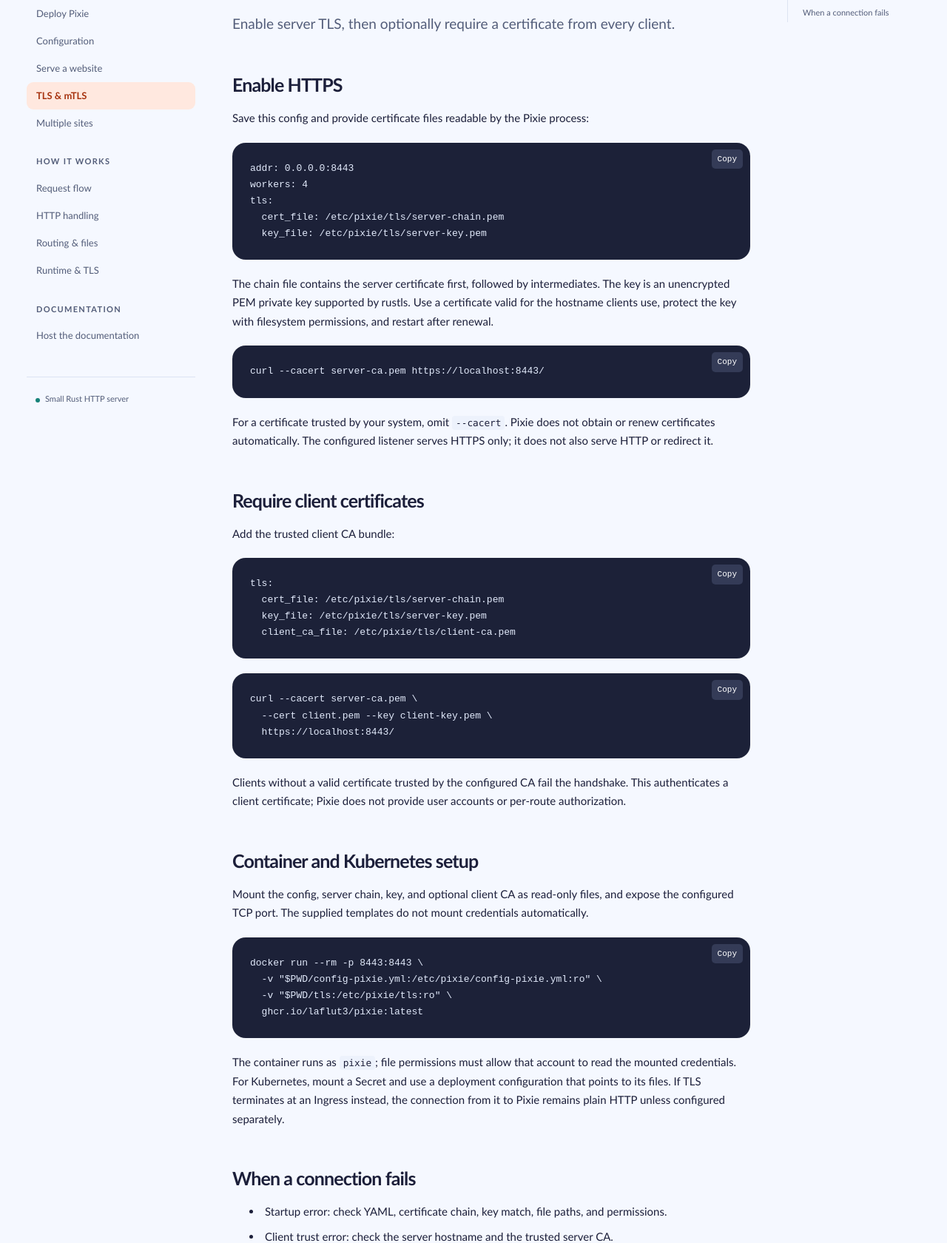
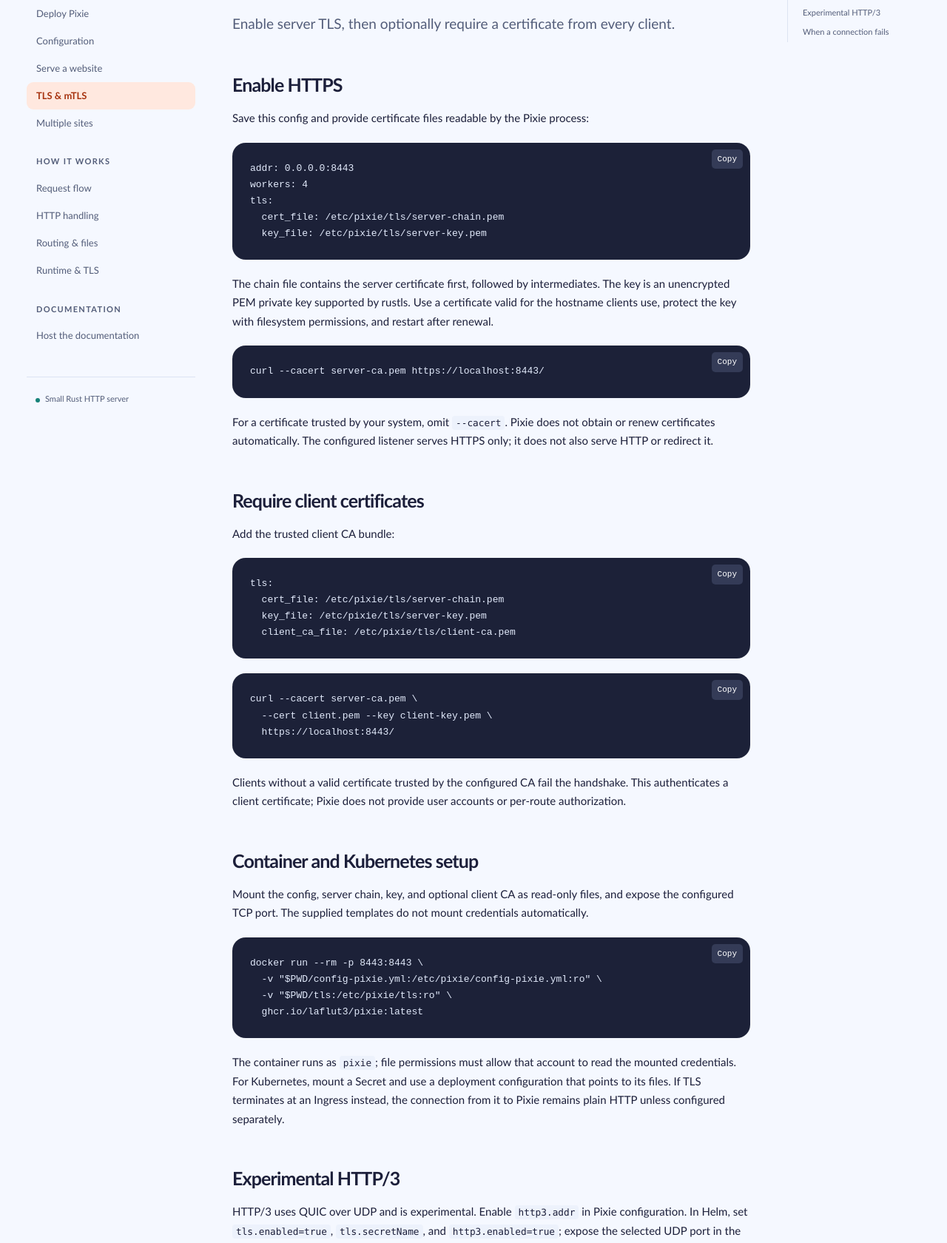
Before and after one commit to laflut3/Pixie, a plain HTML site: page docs/security.html in a window 1280 px wide. Shown: the part 223-1903 px from the top of the page at 74% size. Drawn offline with Linux system fonts and the light colour scheme.

Commit message:
fix: configure TLS secrets for Helm HTTP/3

```diff
--- a/docs/security.html
+++ b/docs/security.html
@@ -98,6 +98,8 @@ tls:
   ghcr.io/laflut3/pixie:latest</code>
 </pre>
 <p>The container runs as <code>pixie</code>; file permissions must allow that account to read the mounted credentials. For Kubernetes, mount a Secret and use a deployment configuration that points to its files. If TLS terminates at an Ingress instead, the connection from it to Pixie remains plain HTTP unless configured separately.</p>
+<h2 id="http3">Experimental HTTP/3</h2>
+<p>HTTP/3 uses QUIC over UDP and is experimental. Enable <code>http3.addr</code> in Pixie configuration. In Helm, set <code>tls.enabled=true</code>, <code>tls.secretName</code>, and <code>http3.enabled=true</code>; expose the selected UDP port in the firewall and any external load balancer. The current chart mounts the Secret as <code>/etc/pixie/tls</code>.</p>
 <h2 id="troubleshoot">When a connection fails</h2>
 <ul>
 <li>Startup error: check YAML, certificate chain, key match, file paths, and permissions.</li>
@@ -115,6 +117,7 @@ tls:
 <a href="#tls">Enable HTTPS</a>
 <a href="#mtls">Require client certificates</a>
 <a href="#mounts">Container and Kubernetes setup</a>
+<a href="#http3">Experimental HTTP/3</a>
 <a href="#troubleshoot">When a connection fails</a>
 </nav>
 </aside>
```
Also changed, not shown: docs/deploy.html (+1 -1 lines), 3 other files.
